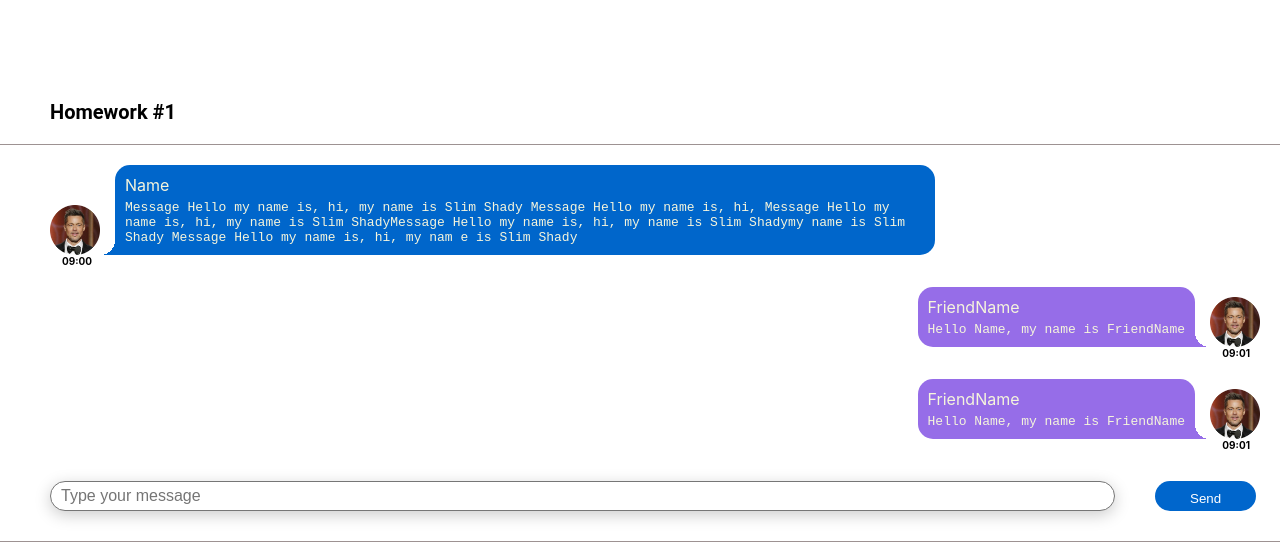
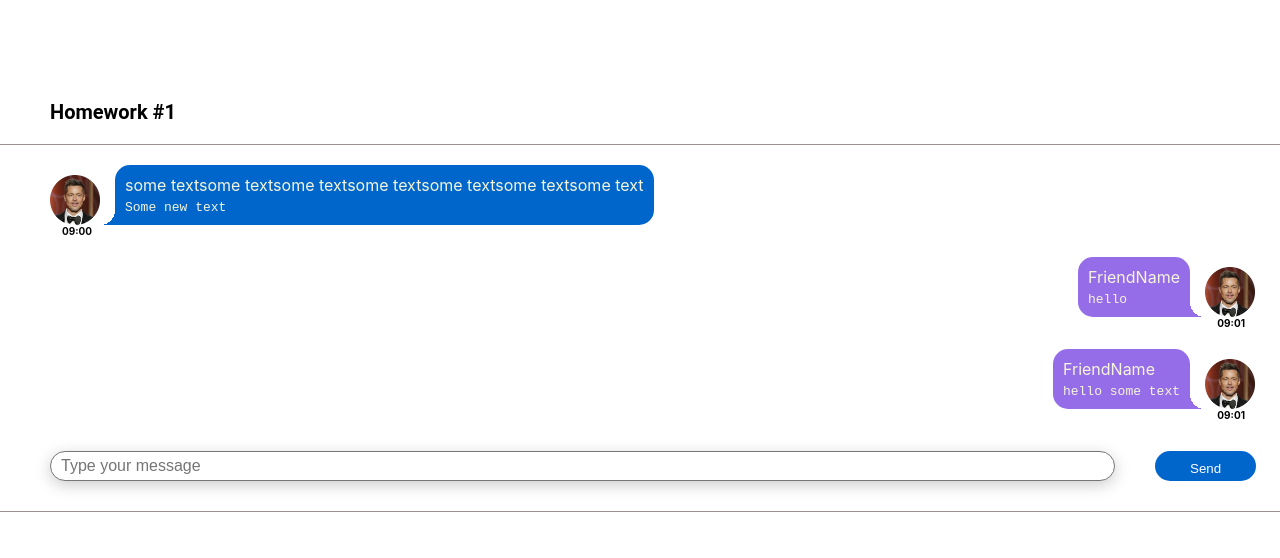
Before and after one commit to Vr930/hws2-master, a React (Create React App) app: page / in a window 1280 px wide. Shown: the top 558 px of the page. Built offline with nearby package versions, Linux system fonts and the light colour scheme.

Commit message:
fix chat

```diff
--- a/src/s2-homeworks/hw01/HW1.tsx
+++ b/src/s2-homeworks/hw01/HW1.tsx
@@ -57,9 +57,9 @@ const HW1 = () => {
             <div className={s2.hw}>
                 {/*проверка отображения (не менять)*/}
                 <div>
-                    <Message message={message0}/>
-                    <FriendMessage message={friendMessage0}/>
-                    <FriendMessage message={friendMessage0}/>
+                    <Message message={message0} text="some textsome textsome textsome textsome textsome textsome text"/>
+                    <FriendMessage message={friendMessage0} text="hello"/>
+                    <FriendMessage message={friendMessage0} text="hello some text"/>
                 </div>
 
                 {/*для автоматической проверки дз (не менять)*/}
--- a/src/s2-homeworks/hw01/friend-message/FriendMessage.module.css
+++ b/src/s2-homeworks/hw01/friend-message/FriendMessage.module.css
@@ -1,5 +1,5 @@
 .friendMessage {
-
+    width: 1275px;
 }
 
 .friendImageAndText {
@@ -19,8 +19,8 @@
     align-self: flex-end;
     width: 15px;
     height: 15px;
-    background:  #0066cb;
-    background: radial-gradient( circle at 100% 0%, white 15px, #966de8 0);
+    background: #0066cb;
+    background: radial-gradient(circle at 100% 0%, white 15px, #966de8 0);
 }
 
 .friendText {
--- a/src/s2-homeworks/hw01/friend-message/FriendMessage.tsx
+++ b/src/s2-homeworks/hw01/friend-message/FriendMessage.tsx
@@ -4,7 +4,8 @@ import {MessageType} from "../HW1";
 
 // создать тип вместо any и отобразить приходящие данные
 export type FriendPropsType = {
-    message: MessageType
+    message: MessageType,
+    text: string,
 }
 const FriendMessage = (props: FriendPropsType) => {
     return (
@@ -28,12 +29,9 @@ const FriendMessage = (props: FriendPropsType) => {
                         FriendName
                         {/**/}
                     </div>
-                    <pre
-                        id={'hw1-friend-text-' + props.message.id}
-                        className={s.friendMessageText}
-                    >
+                    <pre id={'hw1-friend-text-' + props.message.id} className={s.friendMessageText}>
                         {/*создаёт студент*/}
-                        <div>Hello Name, my name is FriendName</div>
+                        <div>{props.text}</div>
                         {/**/}
                     </pre>
                 </div>
--- a/src/s2-homeworks/hw01/message/Message.module.css
+++ b/src/s2-homeworks/hw01/message/Message.module.css
@@ -16,8 +16,8 @@
     align-self: flex-end;
     width: 15px;
     height: 15px;
-    background:  #0066cb;
-    background: radial-gradient( circle at 0 0, rgba(0, 0, 0, 0) 15px, #0066cb 0);
+    background: #0066cb;
+    background: radial-gradient(circle at 0 0, rgba(0, 0, 0, 0) 15px, #0066cb 0);
 }
 
 .text {
@@ -27,7 +27,7 @@
 }
 
 .text:after {
-
+    width: 1275px;
 }
 
 .name {
--- a/src/s2-homeworks/hw01/message/Message.tsx
+++ b/src/s2-homeworks/hw01/message/Message.tsx
@@ -4,7 +4,8 @@ import {MessageType} from "../HW1";
 
 // нужно создать правильный тип вместо any
 export type MessagePropsType = {
-    message: MessageType
+    message: MessageType,
+    text: string,
 }
 
 // нужно отобразить приходящие данные
@@ -22,22 +23,19 @@ const Message = (props: MessagePropsType) => {
                 <div className={s.text}>
                     <div id={'hw1-name-' + props.message.id} className={s.name}>
                         {/*создаёт студент*/}
-                        Name
+                        {props.text}
                         {/**/}
                     </div>
                     <pre id={'hw1-text-' + props.message.id} className={s.messageText}>
                         {/*создаёт студент*/}
-                        <div>Message Hello my name is, hi, my name is Slim Shady Message Hello my name is, hi,
-                            Message Hello my name is, hi, my name is Slim ShadyMessage Hello my name is, hi,
-                            my name is Slim Shadymy name is Slim Shady Message Hello my name is, hi, my nam
-                            e is Slim Shady</div>
+                        <div>Some new text</div>
                         {/**/}
                     </pre>
                 </div>
             </div>
             <div id={'hw1-time-' + props.message.id} className={s.time}>
                 {/*создаёт студент*/}
-                    09:00
+                09:00
                 {/**/}
             </div>
         </div>
```
